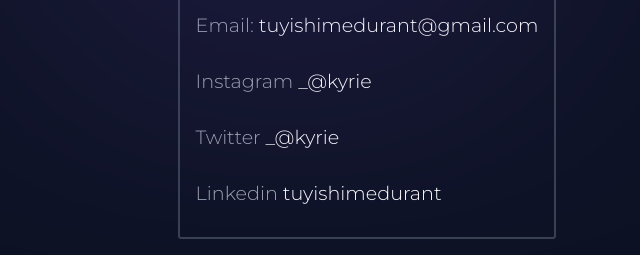
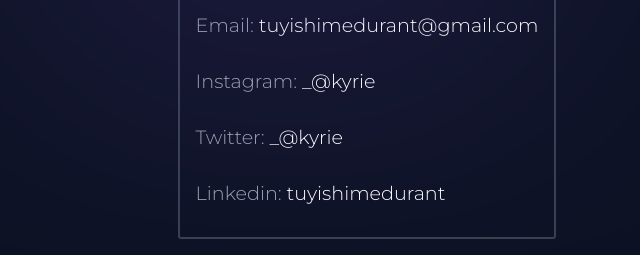
Before and after one commit to tuyishimekyrie/webportfolio, a plain HTML site: page components/contact.html in a window 1280 px wide. Shown: the part 223-478 px from the top of the page, 273-913 px from the left. Drawn offline with nearby package versions, Linux system fonts and the light colour scheme.

```diff
--- a/components/contact.html
+++ b/components/contact.html
@@ -39,9 +39,9 @@
     <div class="contact__info" data-aos="fade-left" data-aos-delay="350" data-aos-duration="350">
         <p><span>Phone Number:</span>+250788888888</p>
         <p><span>Email:</span> tuyishimedurant@gmail.com</p>
-        <p><span>Instagram</span> _@kyrie</p>
-        <p><span>Twitter</span> _@kyrie</p>
-        <p><span>Linkedin</span> tuyishimedurant</p>
+        <p><span>Instagram:</span> _@kyrie</p>
+        <p><span>Twitter:</span> _@kyrie</p>
+        <p><span>Linkedin:</span> tuyishimedurant</p>
     </div>
     <div class="contact__form">
         <h2>Contact Me</h2>
```
